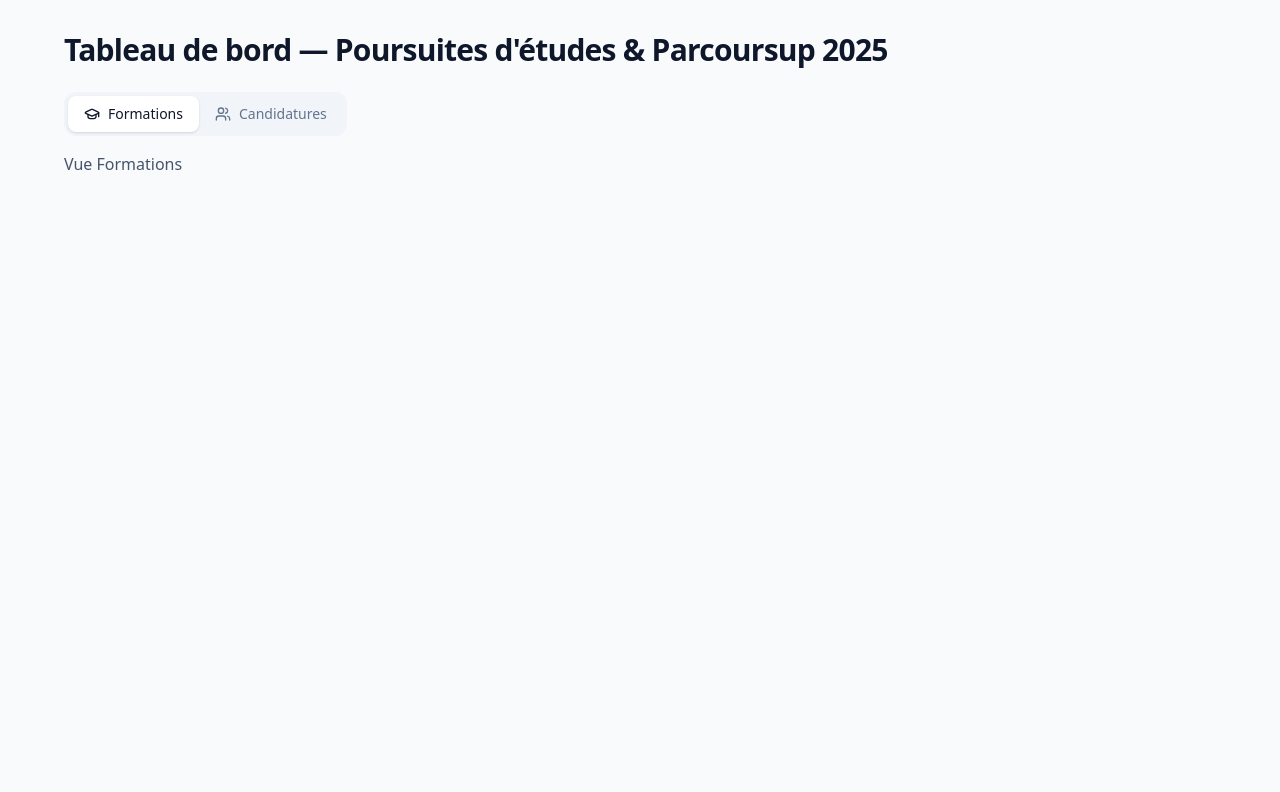
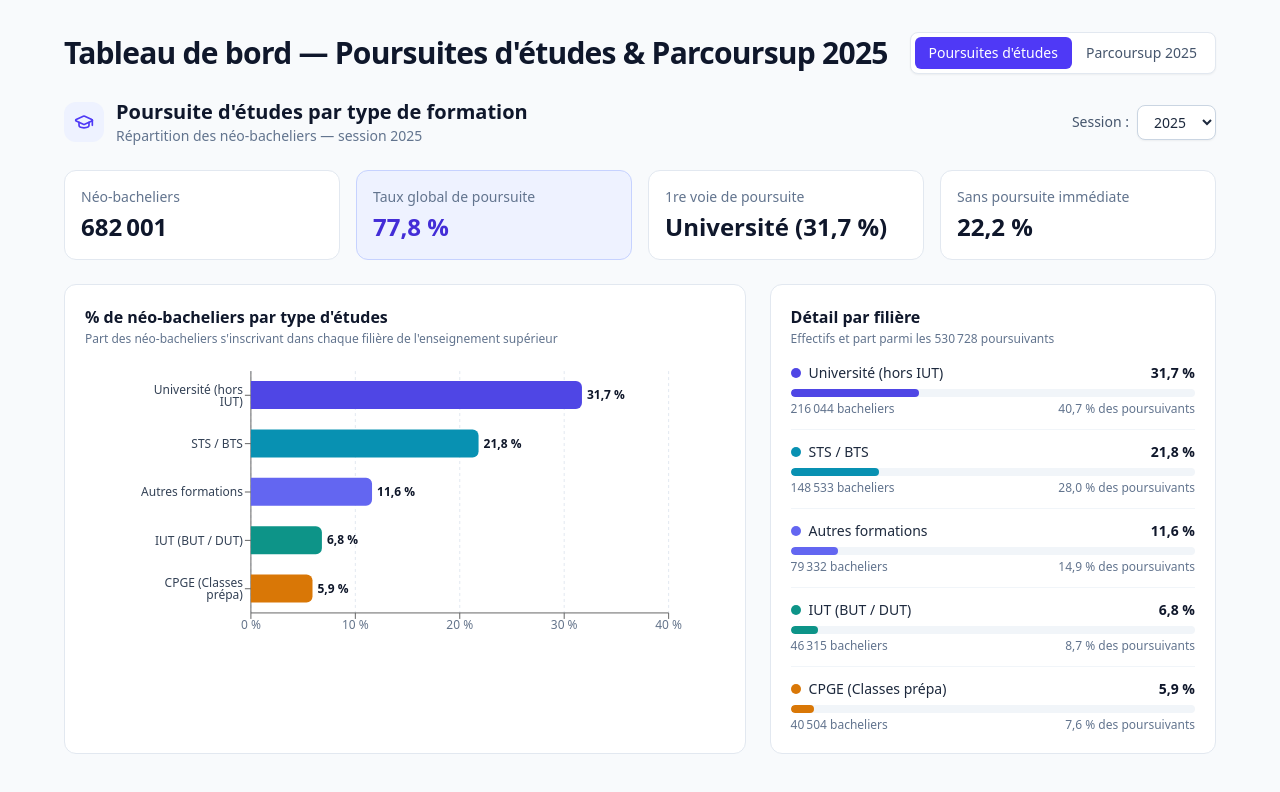
Before and after one commit to titoufdl/M1-Projet-Agile, a React (Vite) app: page / in a window 1280 px wide. Shown: the top 792 px of the page. Built offline with nearby package versions, Linux system fonts and the light colour scheme.

Commit message:
feat(app): integrate PoursuiteParType view in dashboard

```diff
--- a/src/App.tsx
+++ b/src/App.tsx
@@ -1,21 +1,59 @@
+import { useState } from 'react';
 import { AxeVue } from './components/axe';
+import PoursuiteParType from './components/PoursuiteParType';
 import VoeuxParcoursup from './components/VoeuxParcoursup';
 
+type TabId = 'parcoursup' | 'poursuites';
+
 export default function App() {
+  const [activeTab, setActiveTab] = useState<TabId>('poursuites');
+
   return (
     <div className="min-h-screen bg-slate-50 p-8">
       <div className="mx-auto max-w-6xl space-y-6">
+        <div className="flex flex-wrap items-center justify-between gap-4">
           <h1 className="text-3xl font-bold tracking-tight text-slate-900">
             Tableau de bord — Poursuites d&apos;études &amp; Parcoursup 2025
           </h1>
 
-        {/* Vues provisoires pour tester la bascule, à remplacer à l'intégration */}
+          <nav
+            aria-label="Vues du tableau de bord"
+            className="inline-flex rounded-lg border border-slate-200 bg-white p-1 shadow-xs"
+          >
+            <button
+              type="button"
+              onClick={() => setActiveTab('poursuites')}
+              className={`rounded-md px-3.5 py-1.5 text-sm font-medium transition-colors ${
+                activeTab === 'poursuites'
+                  ? 'bg-indigo-600 text-white'
+                  : 'text-slate-600 hover:text-slate-900'
+              }`}
+            >
+              Poursuites d&apos;études
+            </button>
+            <button
+              type="button"
+              onClick={() => setActiveTab('parcoursup')}
+              className={`rounded-md px-3.5 py-1.5 text-sm font-medium transition-colors ${
+                activeTab === 'parcoursup'
+                  ? 'bg-indigo-600 text-white'
+                  : 'text-slate-600 hover:text-slate-900'
+              }`}
+            >
+              Parcoursup 2025
+            </button>
+          </nav>
+        </div>
+
+        {activeTab === 'poursuites' ? (
+          <PoursuiteParType />
+        ) : (
           <AxeVue
             formations={<p className="text-slate-600">Vue Formations</p>}
-          candidatures={<VoeuxParcoursup/>}
+            candidatures={<VoeuxParcoursup />}
           />
+        )}
       </div>
     </div>
-
   );
 }
```
Lines whose indentation alone changed are shown as unchanged.
